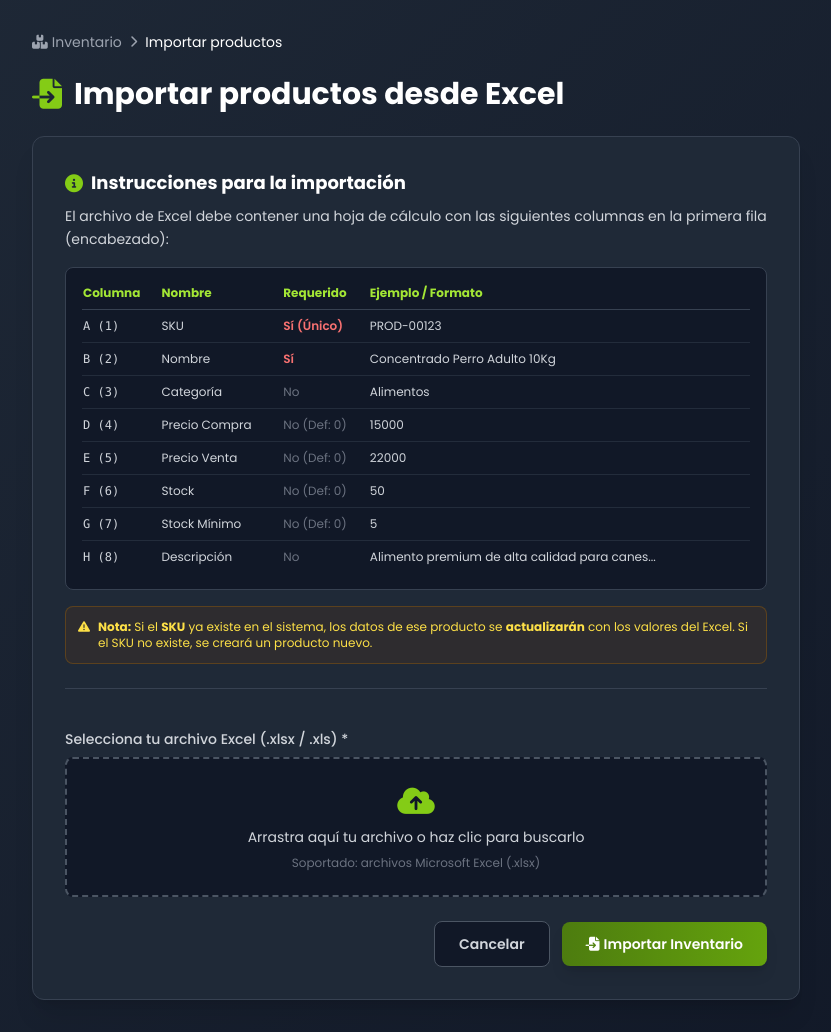
After one commit to Watfi/VetClinic, a Django app: template home/templates/productos_import.html in a window 1280 px wide. The commit adds this page. Shown: the whole page, without its empty margins (224-1055 px from the left). Run offline with Django 5.2, Linux system fonts and the light colour scheme; the template is opened without the code that fills it, so the values that code supplies are empty; some libraries are stand-ins or nearby versions.

Commit message:
feat: sandra superadmin, importar productos excel, remision_pdf fix

```diff
--- a/home/templates/historia_paciente.html
+++ b/home/templates/historia_paciente.html
@@ -2339,6 +2339,8 @@
                     <p class="text-gray-400 text-xs mt-0.5">{{ r.fecha }}</p>
                   </div>
                   <div class="flex gap-2">
+                    <a href="{% url 'remision_pdf' id=r.id %}" target="_blank"
+                       class="text-gray-400 hover:text-white text-sm" title="PDF"><i class="fas fa-file-pdf"></i></a>
                     <button type="button" onclick="openEditRemision({{ r.id }}, '{{ r.fecha }}', '{{ r.clinica_destino|escapejs }}', '{{ r.motivo|escapejs }}', '{{ r.diagnostico|escapejs }}', '{{ r.observaciones|escapejs }}', '{{ r.veterinario_id|default:"" }}')"
                             class="text-olive-400 hover:text-olive-300 text-sm" title="Editar"><i class="fas fa-edit"></i></button>
                     <a href="{% url 'delete_remision' id=r.id %}" onclick="return confirm('¿Eliminar remisión?')"
--- /dev/null
+++ b/home/templates/productos_import.html
@@ -0,0 +1,152 @@
+{% extends 'base.html' %}
+{% block content %}
+<div class="max-w-3xl mx-auto space-y-6">
+
+  <!-- Breadcrumb -->
+  <div class="flex items-center space-x-2 text-sm text-gray-400">
+    <a href="{% url 'list_productos' %}" class="hover:text-olive-400 transition-colors">
+      <i class="fas fa-boxes mr-1"></i>Inventario
+    </a>
+    <i class="fas fa-chevron-right text-xs"></i>
+    <span class="text-white">Importar productos</span>
+  </div>
+
+  <h1 class="text-3xl font-bold text-white flex items-center">
+    <i class="fas fa-file-import text-olive-500 mr-3"></i>
+    Importar productos desde Excel
+  </h1>
+
+  {% if messages %}{% for m in messages %}
+    <div class="p-4 rounded-lg mb-4 {% if m.tags == 'error' %}bg-red-900/30 border border-red-700 text-red-300{% else %}bg-green-900/30 border border-green-700 text-green-300{% endif %}">
+      {{ m }}
+    </div>
+  {% endfor %}{% endif %}
+
+  <div class="bg-dark-800 border border-dark-700 rounded-xl p-8 shadow-xl space-y-6">
+    <div>
+      <h3 class="text-lg font-bold text-white mb-2 flex items-center">
+        <i class="fas fa-info-circle text-olive-500 mr-2"></i>
+        Instrucciones para la importación
+      </h3>
+      <p class="text-gray-300 text-sm leading-relaxed">
+        El archivo de Excel debe contener una hoja de cálculo con las siguientes columnas en la primera fila (encabezado):
+      </p>
+
+      <div class="mt-4 bg-dark-900 border border-dark-700 rounded-lg p-4">
+        <table class="w-full text-xs text-left text-gray-300">
+          <thead>
+            <tr class="text-olive-400 border-b border-dark-700">
+              <th class="pb-2 font-bold">Columna</th>
+              <th class="pb-2 font-bold">Nombre</th>
+              <th class="pb-2 font-bold">Requerido</th>
+              <th class="pb-2 font-bold">Ejemplo / Formato</th>
+            </tr>
+          </thead>
+          <tbody class="divide-y divide-dark-700/50">
+            <tr>
+              <td class="py-2 font-mono">A (1)</td>
+              <td class="py-2">SKU</td>
+              <td class="py-2 text-red-400 font-semibold">Sí (Único)</td>
+              <td class="py-2">PROD-00123</td>
+            </tr>
+            <tr>
+              <td class="py-2 font-mono">B (2)</td>
+              <td class="py-2">Nombre</td>
+              <td class="py-2 text-red-400 font-semibold">Sí</td>
+              <td class="py-2">Concentrado Perro Adulto 10Kg</td>
+            </tr>
+            <tr>
+              <td class="py-2 font-mono">C (3)</td>
+              <td class="py-2">Categoría</td>
+              <td class="py-2 text-gray-500">No</td>
+              <td class="py-2">Alimentos</td>
+            </tr>
+            <tr>
+              <td class="py-2 font-mono">D (4)</td>
+              <td class="py-2">Precio Compra</td>
+              <td class="py-2 text-gray-500">No (Def: 0)</td>
+              <td class="py-2">15000</td>
+            </tr>
+            <tr>
+              <td class="py-2 font-mono">E (5)</td>
+              <td class="py-2">Precio Venta</td>
+              <td class="py-2 text-gray-500">No (Def: 0)</td>
+              <td class="py-2">22000</td>
+            </tr>
+            <tr>
+              <td class="py-2 font-mono">F (6)</td>
+              <td class="py-2">Stock</td>
+              <td class="py-2 text-gray-500">No (Def: 0)</td>
+              <td class="py-2">50</td>
+            </tr>
+            <tr>
+              <td class="py-2 font-mono">G (7)</td>
+              <td class="py-2">Stock Mínimo</td>
+              <td class="py-2 text-gray-500">No (Def: 0)</td>
+              <td class="py-2">5</td>
+            </tr>
+            <tr>
+              <td class="py-2 font-mono">H (8)</td>
+              <td class="py-2">Descripción</td>
+              <td class="py-2 text-gray-500">No</td>
+              <td class="py-2">Alimento premium de alta calidad para canes...</td>
+            </tr>
+          </tbody>
+        </table>
+      </div>
+
+      <div class="mt-4 bg-yellow-900/20 border border-yellow-700/40 rounded-lg p-3 text-xs text-yellow-300 flex items-start space-x-2">
+        <i class="fas fa-exclamation-triangle mt-0.5"></i>
+        <span>
+          <strong>Nota:</strong> Si el <strong>SKU</strong> ya existe en el sistema, los datos de ese producto se <strong>actualizarán</strong> con los valores del Excel. Si el SKU no existe, se creará un producto nuevo.
+        </span>
+      </div>
+    </div>
+
+    <!-- Formulario de subida -->
+    <form method="post" enctype="multipart/form-data" class="space-y-6 pt-4 border-t border-dark-700">
+      {% csrf_token %}
+      <div class="group">
+        <label class="block text-sm text-gray-300 mb-2 font-medium">Selecciona tu archivo Excel (.xlsx / .xls) *</label>
+        <div class="relative flex items-center justify-center border-2 border-dashed border-dark-600 group-hover:border-olive-600 rounded-lg p-6 bg-dark-900 transition-all cursor-pointer">
+          <input type="file" name="archivo" required accept=".xlsx, .xls"
+                 class="absolute inset-0 opacity-0 cursor-pointer w-full h-full"
+                 id="excelInput" onchange="updateFileName(this)">
+          <div class="text-center space-y-2">
+            <i class="fas fa-cloud-upload-alt text-olive-500 text-3xl" id="uploadIcon"></i>
+            <p class="text-gray-300 text-sm" id="fileName">Arrastra aquí tu archivo o haz clic para buscarlo</p>
+            <p class="text-gray-500 text-xs">Soportado: archivos Microsoft Excel (.xlsx)</p>
+          </div>
+        </div>
+      </div>
+
+      <div class="flex items-center justify-end gap-3">
+        <a href="{% url 'list_productos' %}" class="px-6 py-3 rounded-lg bg-dark-900 hover:bg-dark-700 border border-dark-600 text-gray-300 hover:text-white transition-all text-sm font-semibold">
+          Cancelar
+        </a>
+        <button type="submit" class="px-6 py-3 rounded-lg bg-gradient-to-r from-olive-700 to-olive-600 hover:from-olive-600 hover:to-olive-500 text-white font-semibold shadow-lg hover:shadow-olive-500/30 transition-all text-sm">
+          <i class="fas fa-file-import mr-1"></i>Importar Inventario
+        </button>
+      </div>
+    </form>
+  </div>
+</div>
+
+<script>
+  function updateFileName(input) {
+    const label = document.getElementById('fileName');
+    const icon = document.getElementById('uploadIcon');
+    if (input.files && input.files.length > 0) {
+      label.innerHTML = `<strong>Archivo seleccionado:</strong> ${input.files[0].name}`;
+      label.classList.remove('text-gray-300');
+      label.classList.add('text-olive-400');
+      icon.className = "fas fa-file-excel text-green-500 text-3xl";
+    } else {
+      label.textContent = "Arrastra aquí tu archivo o haz clic para buscarlo";
+      label.classList.remove('text-olive-400');
+      label.classList.add('text-gray-300');
+      icon.className = "fas fa-cloud-upload-alt text-olive-500 text-3xl";
+    }
+  }
+</script>
+{% endblock %}
--- a/home/templates/productos_list.html
+++ b/home/templates/productos_list.html
@@ -12,6 +12,9 @@
       </form>
       <a href="{% url 'add_producto' %}" class="inline-flex items-center space-x-2 bg-gradient-to-r from-olive-700 to-olive-600 hover:from-olive-600 hover:to-olive-500 text-white font-semibold px-4 py-2 rounded-lg">
         <i class="fas fa-plus-circle"></i><span>Nuevo producto</span>
+      </a>
+      <a href="{% url 'import_productos_excel' %}" class="inline-flex items-center space-x-2 bg-gradient-to-r from-emerald-800 to-emerald-700 hover:from-emerald-700 hover:to-emerald-600 text-white font-semibold px-4 py-2 rounded-lg">
+        <i class="fas fa-file-import"></i><span>Importar Excel</span>
       </a>
     </div>
   </div>
--- a/home/urls.py
+++ b/home/urls.py
@@ -64,6 +64,7 @@ urlpatterns = [
     path("patients/documentos/<str:id>/edit/", views.edit_documento, name="edit_documento"),
     path("patients/seguimientos/<str:id>/pdf/", views.seguimiento_pdf, name="seguimiento_pdf"),
     path("patients/consultas/<str:id>/pdf/", views.consulta_pdf, name="consulta_pdf"),
+    path("patients/remisiones/<str:id>/pdf/", views.remision_pdf, name="remision_pdf"),
     # Legacy Pacientes CRUD (redirects via views)
     path("patients/legacy/edit/<str:id>/", views.edit_paciente, name="edit_paciente"),
     path("patients/legacy/delete/<str:id>/", views.delete_paciente, name="delete_paciente"),
@@ -110,6 +111,7 @@ urlpatterns = [
     # Inventario - productos
     path("productos/", views.list_productos, name="list_productos"),
     path("productos/add/", views.add_producto, name="add_producto"),
+    path("productos/importar/", views.import_productos_excel, name="import_productos_excel"),
     path("productos/edit/<str:id>/", views.edit_producto, name="edit_producto"),
     path("productos/delete/<str:id>/", views.delete_producto, name="delete_producto"),
     path("productos/<str:producto_id>/movimientos/", views.list_movimientos, name="list_movimientos"),
--- a/home/views/__init__.py
+++ b/home/views/__init__.py
@@ -26,7 +26,7 @@ from .propietarios import (  # noqa: F401
     edit_vacuna, edit_desparasitacion, edit_cirugia, edit_examen,
     edit_seguimiento, edit_orden, edit_remision, edit_peluqueria,
     # PDF views
-    cirugia_pdf, examen_pdf, seguimiento_pdf, vacuna_pdf, desparasitacion_pdf,
+    cirugia_pdf, examen_pdf, seguimiento_pdf, vacuna_pdf, desparasitacion_pdf, remision_pdf,
     # Additional edit views
     edit_imagen, edit_documento,
 )
@@ -49,6 +49,7 @@ from .inventario import (  # noqa: F401
     list_categorias, add_categoria, edit_categoria, delete_categoria,
     list_productos, add_producto, edit_producto, delete_producto,
     list_movimientos, add_entrada, add_salida, toggle_descuento, entrada_pdf, historial_precios_pdf,
+    import_productos_excel,
 )
 from .ventas import (  # noqa: F401
     list_ventas, add_venta, view_venta, edit_venta, delete_venta,
```
Also changed, not shown: home/views/_helpers.py (+5 -5 lines), home/views/inventario.py (+105 -0 lines), home/views/propietarios.py (+164 -0 lines), home/migrations/0024_create_sandra_superadmin.py (added).
